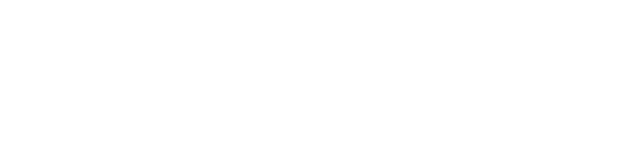
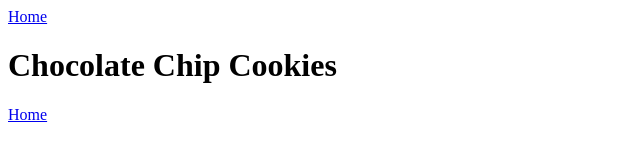
Before and after one commit to claudiasrn/odin-recipes, a plain HTML site: page recepies/chocolate-chip-cookies.html in a window 1280 px wide. Shown: the whole page, without its empty margins (0-640 px from the left). Drawn offline with Linux system fonts and the light colour scheme.

Commit message:
Add link back to the home page and title

```diff
--- a/recepies/chocolate-chip-cookies.html
+++ b/recepies/chocolate-chip-cookies.html
@@ -6,6 +6,10 @@
     <title>Chocolate Chip Cookies</title>
 </head>
 <body>
+    <a href="../index.html">Home</a>
 
+    <h1>Chocolate Chip Cookies</h1>
+
+    <a href="../index.html">Home</a>
 </body>
 </html>
```
